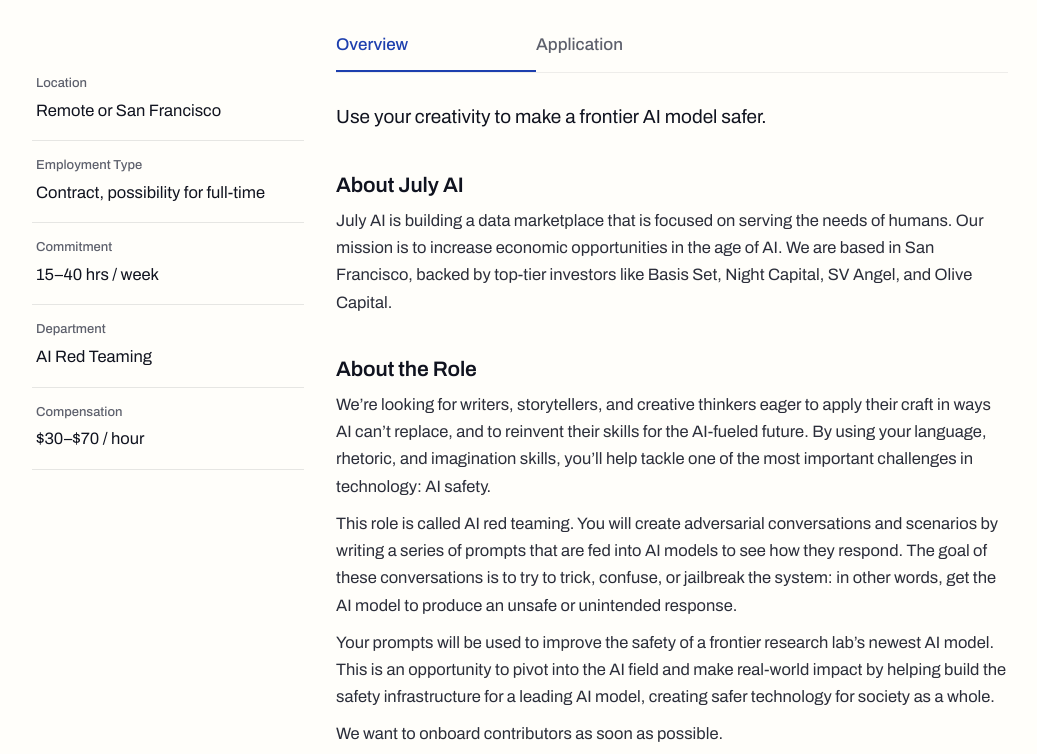
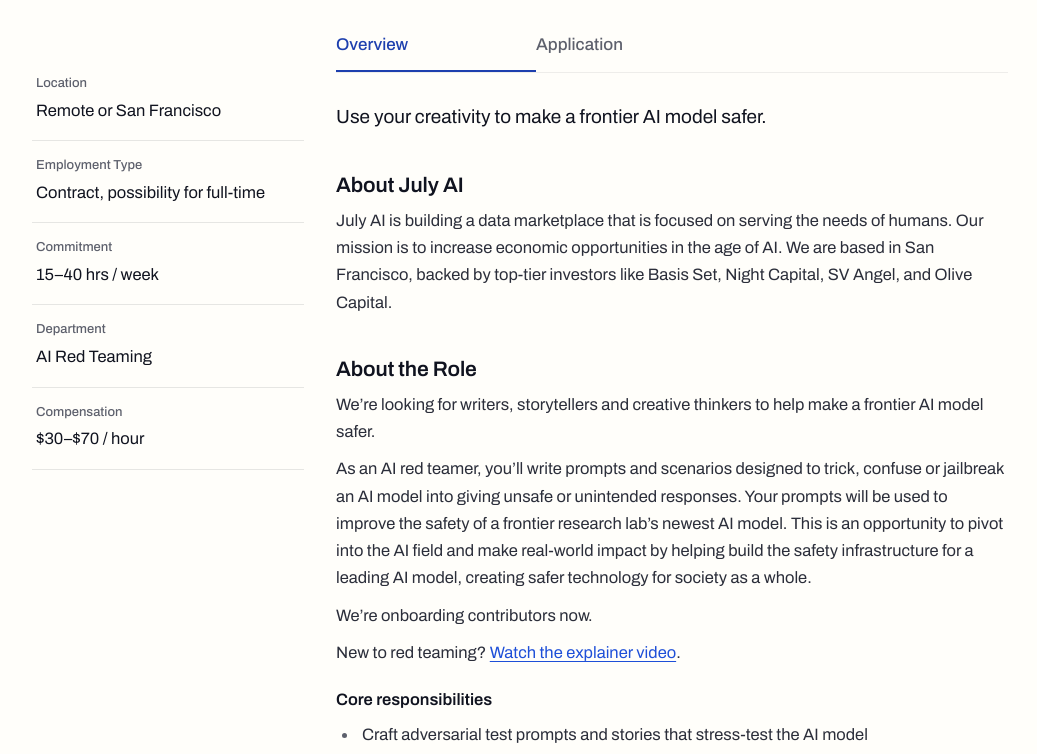
Before and after one commit to julyai7/ai-red-team-application, a plain HTML site: page index.html in a window 1280 px wide. Shown: the part 193-947 px from the top of the page, without its empty margins (120-1157 px from the left). Drawn offline with Linux system fonts and the light colour scheme; a web font is replaced by a local one.

Commit message:
Tighten About the Role copy
Co-Authored-By: Claude Opus 5.5 <noreply@anthropic.com>

```diff
--- a/index.html
+++ b/index.html
@@ -53,10 +53,9 @@
           <p>July AI is building a data marketplace that is focused on serving the needs of humans. Our mission is to increase economic opportunities in the age of AI. We are based in San Francisco, backed by top-tier investors like Basis Set, Night Capital, SV Angel, and Olive Capital.</p>
 
           <h2>About the Role</h2>
-          <p>We’re looking for writers, storytellers, and creative thinkers eager to apply their craft in ways AI can’t replace, and to reinvent their skills for the AI-fueled future. By using your language, rhetoric, and imagination skills, you’ll help tackle one of the most important challenges in technology: AI safety.</p>
-          <p>This role is called AI red teaming. You will create adversarial conversations and scenarios by writing a series of prompts that are fed into AI models to see how they respond. The goal of these conversations is to try to trick, confuse, or jailbreak the system: in other words, get the AI model to produce an unsafe or unintended response.</p>
-          <p>Your prompts will be used to improve the safety of a frontier research lab’s newest AI model. This is an opportunity to pivot into the AI field and make real-world impact by helping build the safety infrastructure for a leading AI model, creating safer technology for society as a whole.</p>
-          <p>We want to onboard contributors as soon as possible.</p>
+          <p>We’re looking for writers, storytellers and creative thinkers to help make a frontier AI model safer.</p>
+          <p>As an AI red teamer, you’ll write prompts and scenarios designed to trick, confuse or jailbreak an AI model into giving unsafe or unintended responses. Your prompts will be used to improve the safety of a frontier research lab’s newest AI model. This is an opportunity to pivot into the AI field and make real-world impact by helping build the safety infrastructure for a leading AI model, creating safer technology for society as a whole.</p>
+          <p>We’re onboarding contributors now.</p>
           <p>New to red teaming? <a href="https://www.veed.io/view/064708a6-9795-4736-ab23-1fe5576940d9?panel=share" target="_blank" rel="noopener noreferrer">Watch the explainer video<span class="visually-hidden"> (opens in a new tab)</span></a>.</p>
 
           <h3>Core responsibilities</h3>
```
